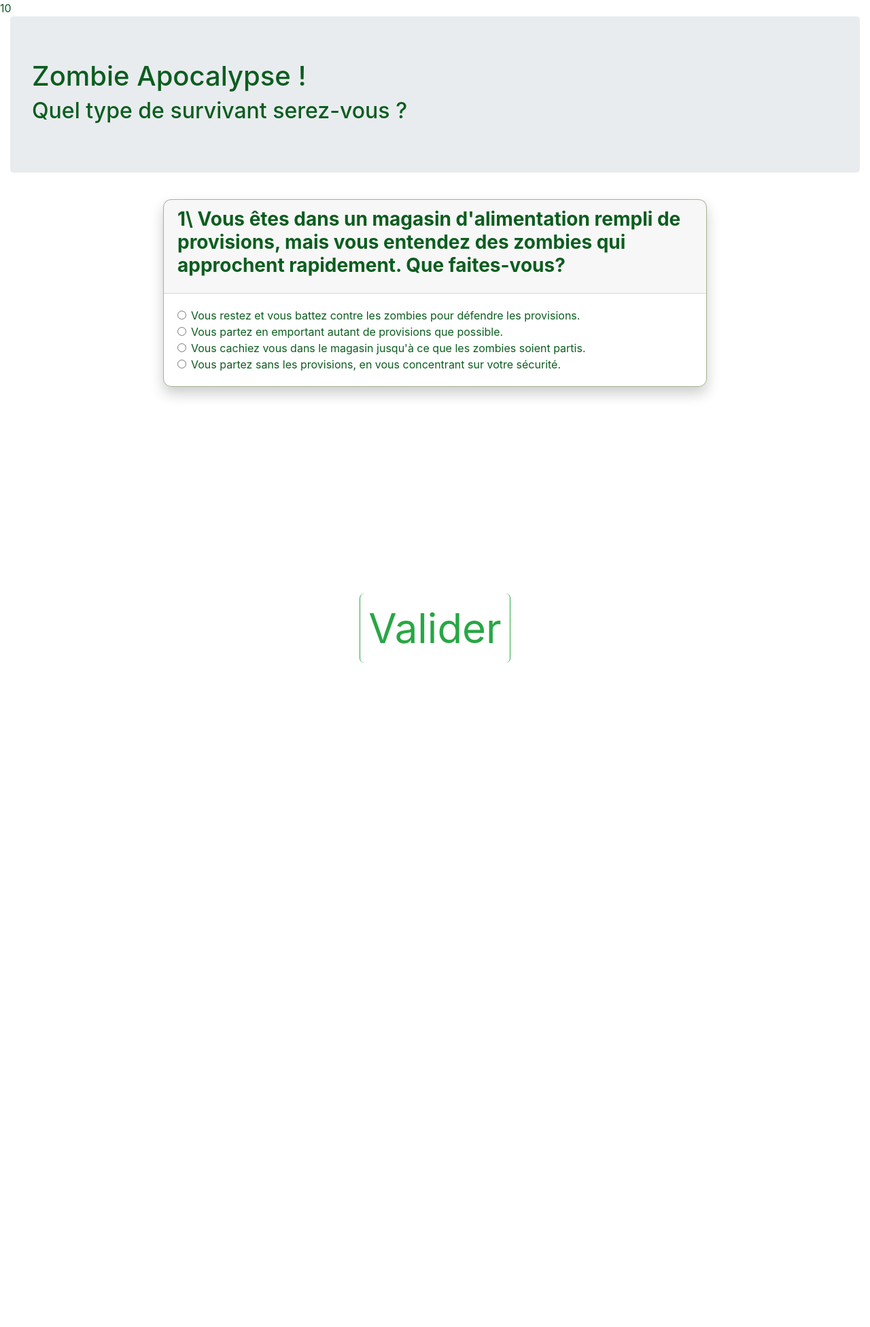
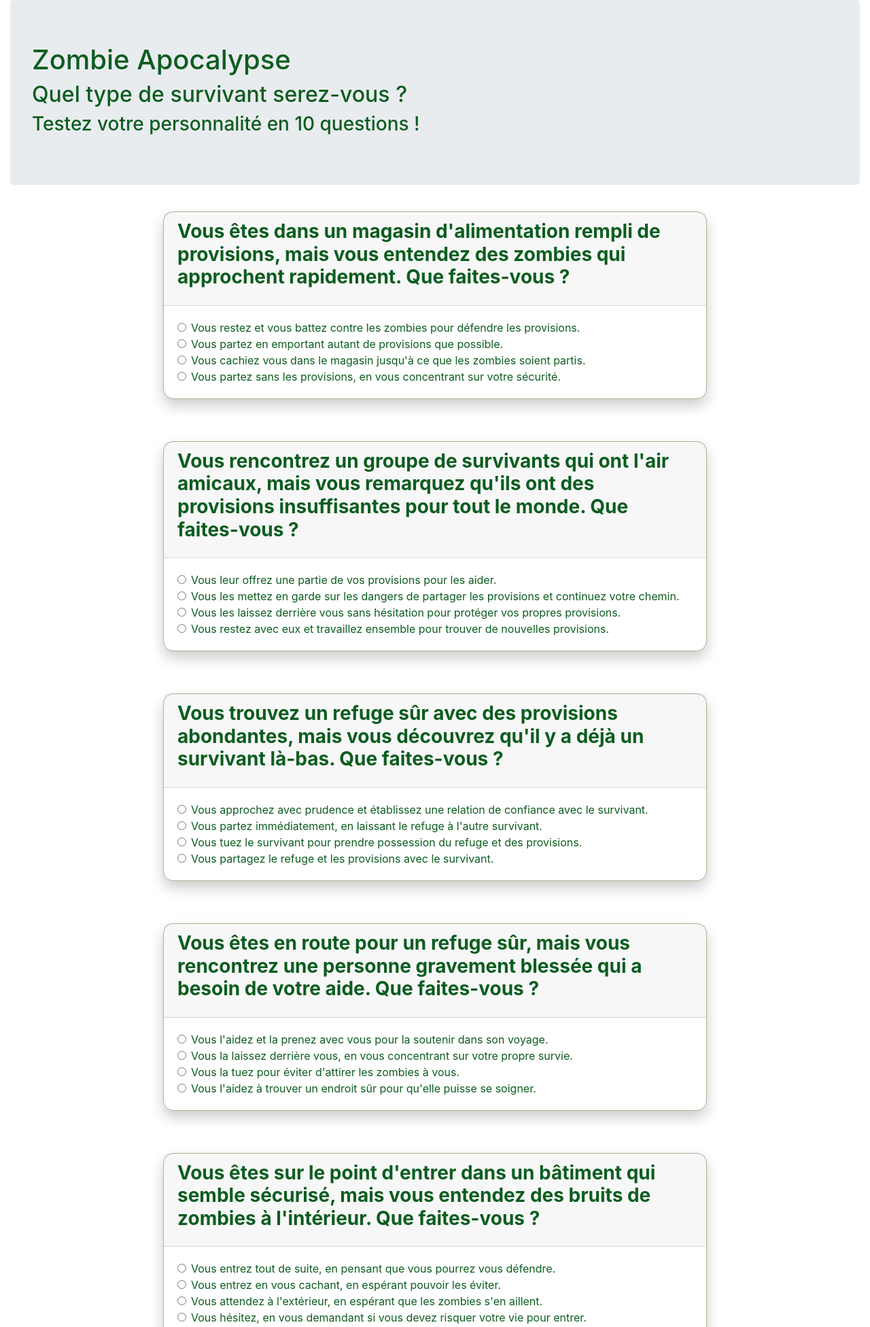
Before and after one commit to Enkre7/zombie_apocalypse, a PHP site: page / in a window 1280 px wide. Shown: the top 1952 px of the page at 68% size. Before the commit the page ends 975 px from the top, so only its background shows below. Run offline with PHP 8.4, Linux system fonts and the light colour scheme.

Commit message:
Dynamic questions and answers

```diff
--- a/index.php
+++ b/index.php
@@ -1,16 +1,46 @@
 <?php
+// if ( ! session_id() ) {
+//     session_start();
+// }
+// if ( ! isset($_SESSION['answer_count'])) {
+//     $_SESSION['answer_count'] = 0;
+// }
+# Initialisation variables
+$answer_count = 0;
+$count = 1;
+$IsAnswered = false;
+$A_answer_count = 0;
+$B_answer_count = 0;
+$C_answer_count = 0;
+$D_answer_count = 0;
 
 # Parse le fichier JSON
 if (!(file_exists('./questions.json'))) {
     echo "Can't read file !";
 }
+
 $questions_json = file_get_contents('./questions.json');
 $decoded_json = json_decode($questions_json, true);
+$questions = $decoded_json['questions'];
 
-# Compte le nombre de questions
-$questions = $decoded_json['questions'];
 $questions_count = count($questions);
-echo $questions_count;
+
+// $QuestionAnswered = 0;
+// if (isset($_POST['submit'])) {
+//     foreach($questions as $question) {
+//         if (isset($_POST["question_$count"])) {
+//             $QuestionAnswered++;
+//         }
+//     }
+//     echo $QuestionAnswered;
+//     if ($QuestionAnswered == count($questions)) {
+//         $IsAnswered = true;
+//     }
+// }
+
+if (isset($_POST['submit'])) {
+    $IsAnswered = true;
+}
 
 ?>
 
@@ -20,8 +50,8 @@ echo $questions_count;
 <head>
     <meta charset="utf-8">
     <meta name="viewport" content="width=device-width, initial-scale=1, shrink-to-fit=no">
-    <title>Zombie Apocalypse !</title>
-    <link rel="shortcut icon" href="./src/quiz-icon.png" type="image/x-icon">
+    <title>Zombie Apocalypse</title>
+    <link rel="shortcut icon" href="./src/zombie_favicon.png" type="image/x-icon">
     <link rel="stylesheet" href="https://cdn.jsdelivr.net/npm/bootstrap@4.5.3/dist/css/bootstrap.min.css" integrity="sha384-TX8t27EcRE3e/ihU7zmQxVncDAy5uIKz4rEkgIXeMed4M0jlfIDPvg6uqKI2xXr2" crossorigin="anonymous">
     <link href="style.css" rel="stylesheet">
 </head>
@@ -33,37 +63,65 @@ echo $questions_count;
 
     <div class="container-fluid">
         <div class="jumbotron">
-            <h1>Zombie Apocalypse !</h1>
+            <h1>Zombie Apocalypse</h1>
             <h2>Quel type de survivant serez-vous ?</h2>
+            <h3>Testez votre personnalité en <?php echo $questions_count ?> questions !</h3>
         </div>
+        <?php if ($IsAnswered == true) { ?>
+                <?php
+                    foreach($_POST as $key=>$post_data){
+                        if ($post_data == 1) { $A_answer_count++; }
+                        elseif ($post_data == 2) { $B_answer_count++; }
+                        elseif ($post_data == 3) { $C_answer_count++; }
+                        elseif ($post_data == 4) { $D_answer_count++; }
+                    }
+                    if ($A_answer_count > $B_answer_count and $A_answer_count > $C_answer_count and $A_answer_count > $D_answer_count) {
+                        echo "<h2 class='answer'>Vous êtes une personne plutôt coopérative et soucieuse de l'harmonie avec les autres.</h2><br>
+                        <h2 class='answer'>Vous pouvez également faire preuve de trop de confiance et manquer de jugement.</h2>";
+                    }
+                    if ($B_answer_count > $A_answer_count and $B_answer_count > $C_answer_count and $B_answer_count > $D_answer_count) {
+                        echo "<h2 class='answer'>Vous êtes quelqu'un de déterminé et courageux.</h2><br>
+                        <h2 class='answer'>Cependant, vous pouvez également être une personne agressive et manquer de considération pour les autres.</h2>";
+                    }
+                    if ($C_answer_count > $A_answer_count and $C_answer_count > $B_answer_count and $C_answer_count > $D_answer_count) {
+                        echo "<h2 class='answer'>Vous êtes quelqu'un de rationnel et pragmatique.</h2><br>
+                        <h2 class='answer'>Cependant, vous manquez d'empathie et êtes insensible aux besoins des autres.</h2>";
+                    }
+                    if ($D_answer_count > $B_answer_count and $D_answer_count > $C_answer_count and $D_answer_count > $A_answer_count) {
+                        echo "<h2 class='answer'>Vous êtes une personne plutôt est hésitante et incertaine.</h2><br>
+                        <h2 class='answer'>Cependant, vous êtes également quelqu'un de raisonnable et soucieux de la sécurité de tous.</h2>";
+                    }
+                ?>
+        <?php } else { ?>
         <div class="row">
             <div class="col"></div>
             <div class="col">
                 <form action="" method="post">
+                    <?php foreach($questions as $question) { ?>
                         <div class="question">
                             <div class="card" style="width:50em;">
                                 <div class="card-header">
                                     <h3 class="card-title">
-                                    <span style="font-weight: bold;">1\ Vous êtes dans un magasin d'alimentation rempli de provisions, mais vous entendez des zombies qui approchent rapidement. Que faites-vous?</span>
+                                        <span style="font-weight: bold;"><?php echo $question['question'] ?></span>
                                     </h3>
                                 </div>
                                 <div class="card-body">
                                     <div className='answer-section'>
                                         <div class="form-check">
-                                        <input class="form-check-input" type="radio" name="answer" id="answer1" value="1">
-                                        <label class="form-check-label" for="answer1">Vous restez et vous battez contre les zombies pour défendre les provisions.</label>
+                                            <input class="form-check-input" type="radio" name="question_<?php echo $count ?>" id="radio_<?php echo $count ?>_1" value="1">
+                                            <label class="form-check-label" for="radio_<?php echo $count ?>_1"><?php echo $question['choice1'] ?></label>
                                         </div>
                                         <div class="form-check">
-                                        <input class="form-check-input" type="radio" name="answer" id="answer2" value="2">
-                                        <label class="form-check-label" for="answer2">Vous partez en emportant autant de provisions que possible.</label>
+                                            <input class="form-check-input" type="radio" name="question_<?php echo $count ?>" id="radio_<?php echo $count ?>_2" value="2">
+                                            <label class="form-check-label" for="radio_<?php echo $count ?>_2"><?php echo $question['choice2'] ?></label>
                                         </div>
                                         <div class="form-check">
-                                        <input class="form-check-input" type="radio" name="answer" id="answer3" value="3">
-                                        <label class="form-check-label" for="answer3">Vous cachiez vous dans le magasin jusqu'à ce que les zombies soient partis.</label>
+                                            <input class="form-check-input" type="radio" name="question_<?php echo $count ?>" id="radio_<?php echo $count ?>_3" value="3">
+                                            <label class="form-check-label" for="radio_<?php echo $count ?>_3"><?php echo $question['choice3'] ?></label>
                                         </div>
                                         <div class="form-check">
-                                        <input class="form-check-input" type="radio" name="answer" id="answer4" value="4">
-                                        <label class="form-check-label" for="answer4">Vous partez sans les provisions, en vous concentrant sur votre sécurité.</label>
+                                            <input class="form-check-input" type="radio" name="question_<?php echo $count ?>" id="radio_<?php echo $count ?>_4" value="4">
+                                            <label class="form-check-label" for="radio_<?php echo $count ?>_4"><?php echo $question['choice4'] ?></label>
                                         </div>
                                     </div>
                                 </div>
@@ -71,18 +129,19 @@ echo $questions_count;
                         </div>
                         <br>
                         <br>
-                    <br>
+                    <?php $count++; } ?>
                     <div class="nav-buttons">
-                        <button type="submit" class="btn btn-outline-success">Valider</button>
+                        <button type="submit" name="submit" class="btn btn-outline-success">Valider</button>
                     </div>
-                    <br>
                     <br>
                     <br>
                 </form>
             </div>
             <div class="col"></div>
         </div>
+        <?php } ?>
     </div>
+
 </body>
 
 </html>
--- a/style.css
+++ b/style.css
@@ -11,7 +11,6 @@
 
     .card {
         background-color: #343434;
-        box-shadow: 0px 10px 20px white;
     }
 
     .btn:hover {
@@ -27,8 +26,6 @@
     }
 
     .card {
-        border-color: #A4B494;
-        border-radius: 12px;
         box-shadow: 0px 10px 20px rgba(0, 0, 0, 0.2);
     }
 
@@ -42,6 +39,8 @@
 }
 
 .card {
+    border-color: #A4B494;
+    border-radius: 15px;
     width: 100%;
     margin-top: 7px;
     margin-bottom: 7px;
@@ -53,3 +52,9 @@
     justify-content: center;
     height: 100%;
 }
+
+.answer {
+    text-align: center;
+    margin-left: 150px;
+    margin-right: 150px;
+}
```
Also changed, not shown: questions.txt (deleted, +0 -67 lines), src/zombie_favicon.png (added). Lines whose indentation alone changed are shown as unchanged.
